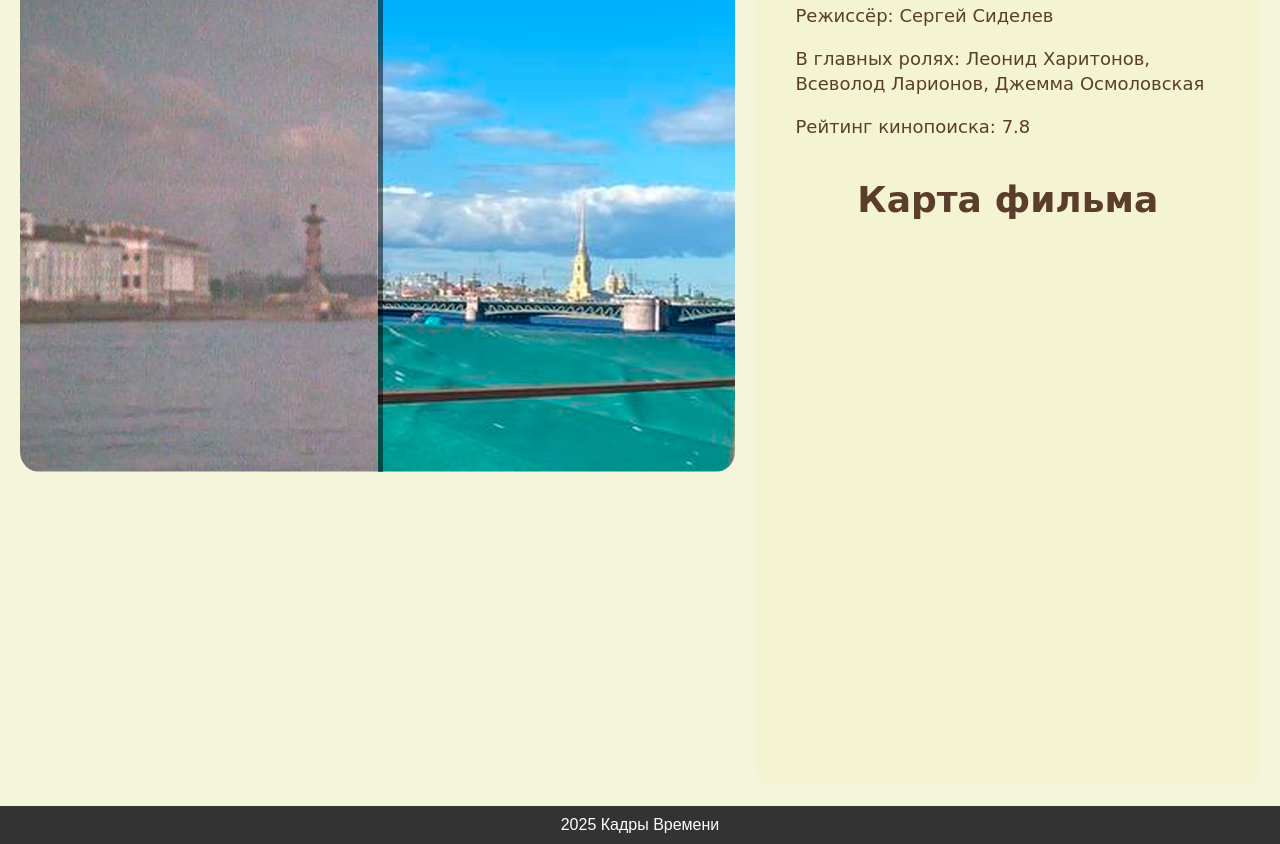
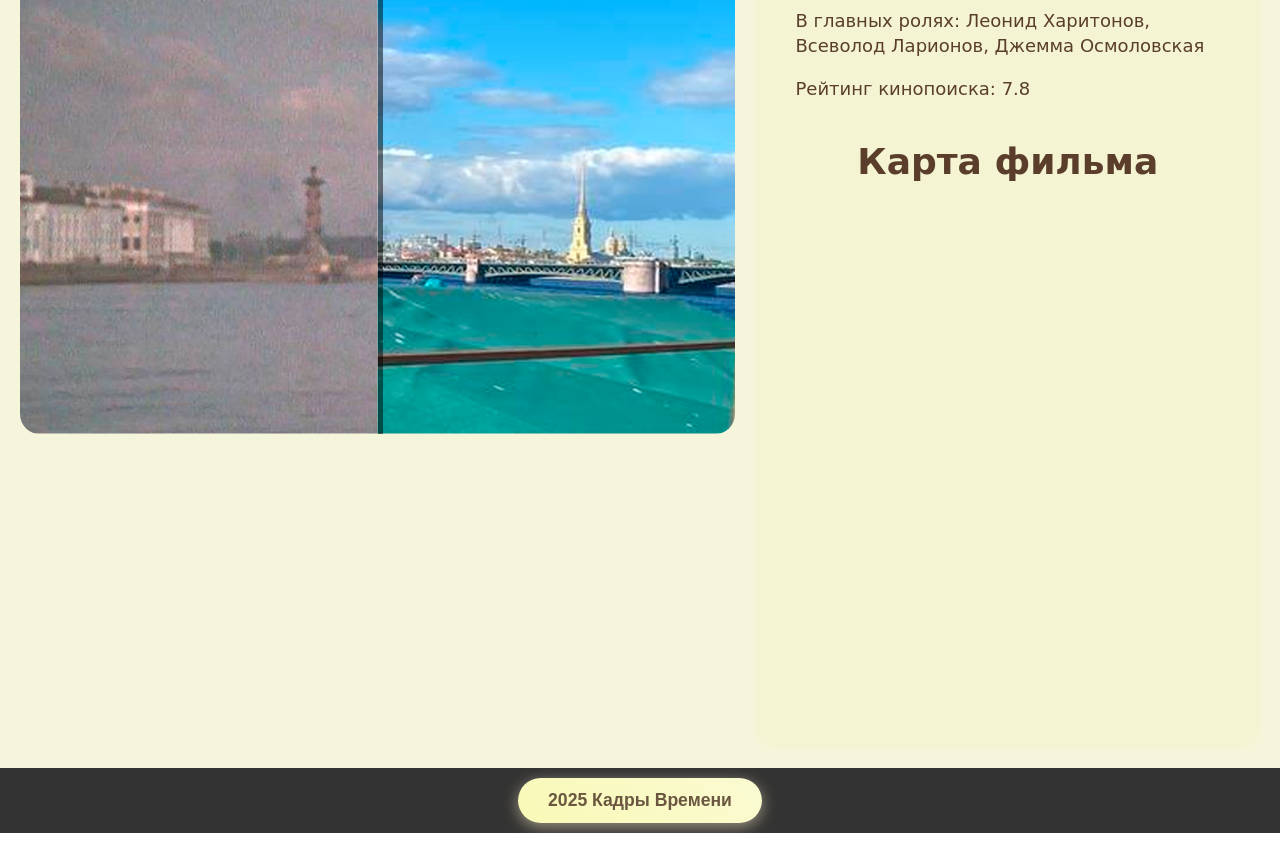
Before and after one commit to vsevolodGL/time-frames.github.io, a plain HTML site: page others/street.html in a window 1280 px wide. Shown: the part 1080-1924 px from the top of the page. Drawn offline with Linux system fonts and the light colour scheme.

Commit message:
Update street.html

```diff
--- a/others/street.html
+++ b/others/street.html
@@ -17,11 +17,44 @@ body {
 }
 
 .bottom-bar {
-            background-color: #333;
-            color: white;
-            text-align: center;
-            padding: 10px;
-        }
+    background-color: #333;
+    color: white;
+    text-align: center;
+    padding: 10px;
+}
+
+.bottom-bar {
+    background-color: #333;
+    color: white;
+    text-align: center;
+    padding: 10px;
+}
+
+.bottom-bar a {
+    display: inline-block;
+    background: linear-gradient(45deg, #f9f9b7, #fafad2); /* чуть ярче и насыщеннее */
+    color: #6b573f; /* чуть темнее для контраста */
+    padding: 12px 30px;
+    border-radius: 30px;
+    text-decoration: none;
+    font-weight: 700;
+    font-size: 1.1em;
+    box-shadow: 0 4px 15px rgba(200, 190, 160, 0.7);
+    transition: background 0.3s ease, box-shadow 0.3s ease, transform 0.2s ease;
+    user-select: none;
+}
+
+.bottom-bar a:hover,
+.bottom-bar a:focus {
+    background: linear-gradient(45deg, #fafad2, #f9f9b7);
+    box-shadow: 0 6px 22px rgba(200, 190, 160, 0.9);
+    transform: translateY(-3px);
+}
+
+.bottom-bar a:active {
+    transform: translateY(0);
+    box-shadow: 0 3px 10px rgba(200, 190, 160, 0.6);
+}
 
 .top-bar {
     background-color: #f0f0f0;
@@ -109,7 +142,6 @@ body {
 
 .content-wrapper {
     background-color: #f5f5dc; /* бежевый цвет */
-                 /* отступы по желанию */
 }
 
 .header-image {
@@ -131,10 +163,6 @@ h1 {
 </style>
 </head>
 <body>
-
-<div class="top-bar">
-    <a href="../template.html">Назад</a>
-</div>
 
 <div class="content-wrapper">
   <img src="street_logo.png" alt="Улица полна неожиданностей (1958)" class="header-image" />
@@ -183,7 +211,7 @@ h1 {
 </div>
 
 <div class="bottom-bar">
-        2025 Кадры Времени
+        <a href="../index.html">2025 Кадры Времени</a>
     </div>
 
 <script>
```
